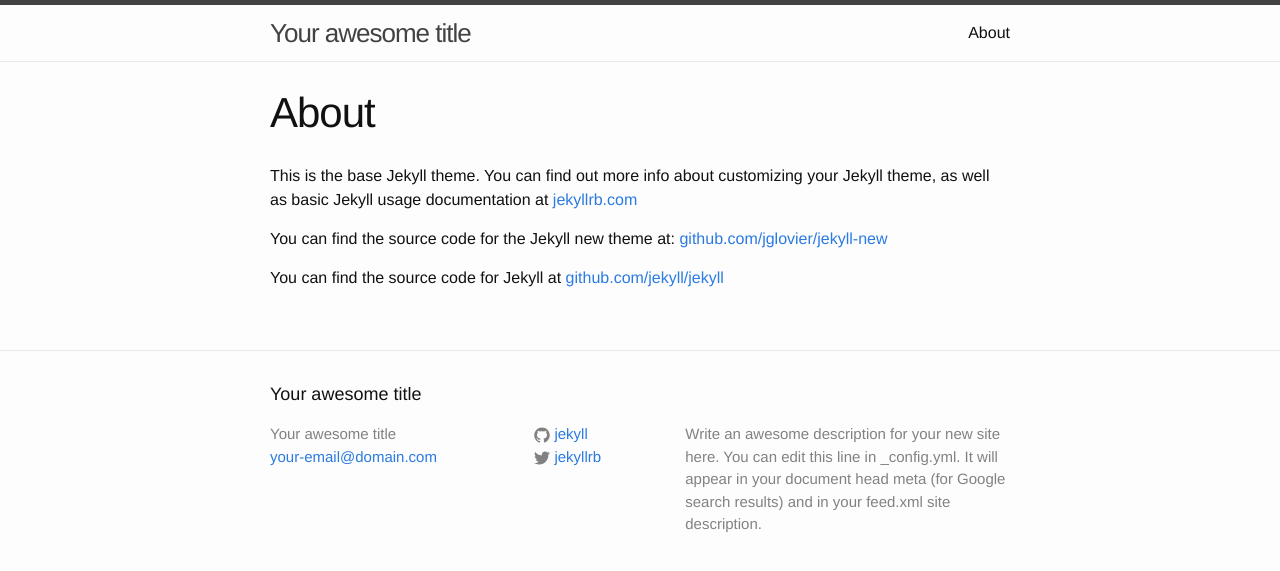
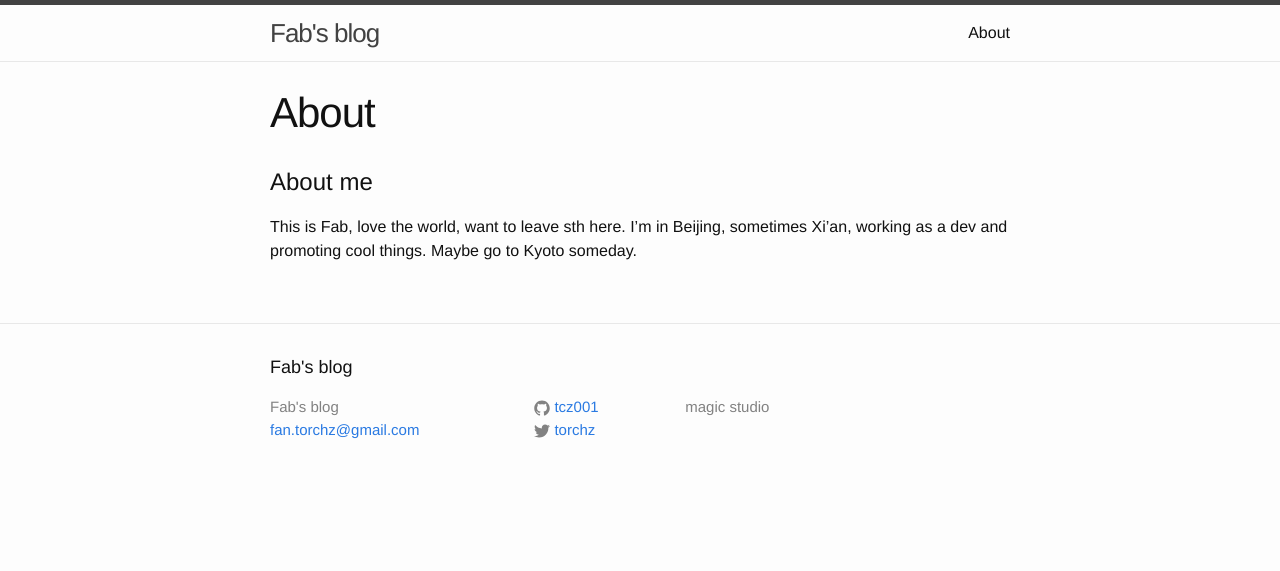
Before and after one commit to tcz001/tcz001.github.io, a Jekyll site: the page built from about.md, in a window 1280 px wide. Shown: the top 571 px of the page. Built offline with Jekyll 4.4.1, drawn with Linux system fonts in a browser that asks for light colours.

Commit message:
about me added

```diff
--- a/_config.yml
+++ b/_config.yml
@@ -1,14 +1,12 @@
 # Site settings
-title: Your awesome title
-email: your-email@domain.com
+title: Fab's blog
+email: fan.torchz@gmail.com
 description: > # this means to ignore newlines until "baseurl:"
-  Write an awesome description for your new site here. You can edit this
-  line in _config.yml. It will appear in your document head meta (for
-  Google search results) and in your feed.xml site description.
+  magic studio
 baseurl: "" # the subpath of your site, e.g. /blog/
-url: "http://yourdomain.com" # the base hostname & protocol for your site
-twitter_username: jekyllrb
-github_username:  jekyll
+url: "http://blog.torchz.net" # the base hostname & protocol for your site
+twitter_username: torchz
+github_username:  tcz001
 
 # Build settings
 markdown: kramdown
--- a/about.md
+++ b/about.md
@@ -4,8 +4,6 @@ title: About
 permalink: /about/
 ---
 
-This is the base Jekyll theme. You can find out more info about customizing your Jekyll theme, as well as basic Jekyll usage documentation at [jekyllrb.com](http://jekyllrb.com/)
-
-You can find the source code for the Jekyll new theme at: [github.com/jglovier/jekyll-new](https://github.com/jglovier/jekyll-new)
-
-You can find the source code for Jekyll at [github.com/jekyll/jekyll](https://github.com/jekyll/jekyll)
+#About me
+This is Fab, love the world, want to leave sth here.
+I'm in Beijing, sometimes Xi'an, working as a dev and promoting cool things. Maybe go to Kyoto someday.
```
Also changed, not shown: _posts/2014-12-01-about-me.markdown (added, +14 -0 lines), _posts/2014-12-01-welcome-to-jekyll.markdown (deleted, +0 -25 lines).
